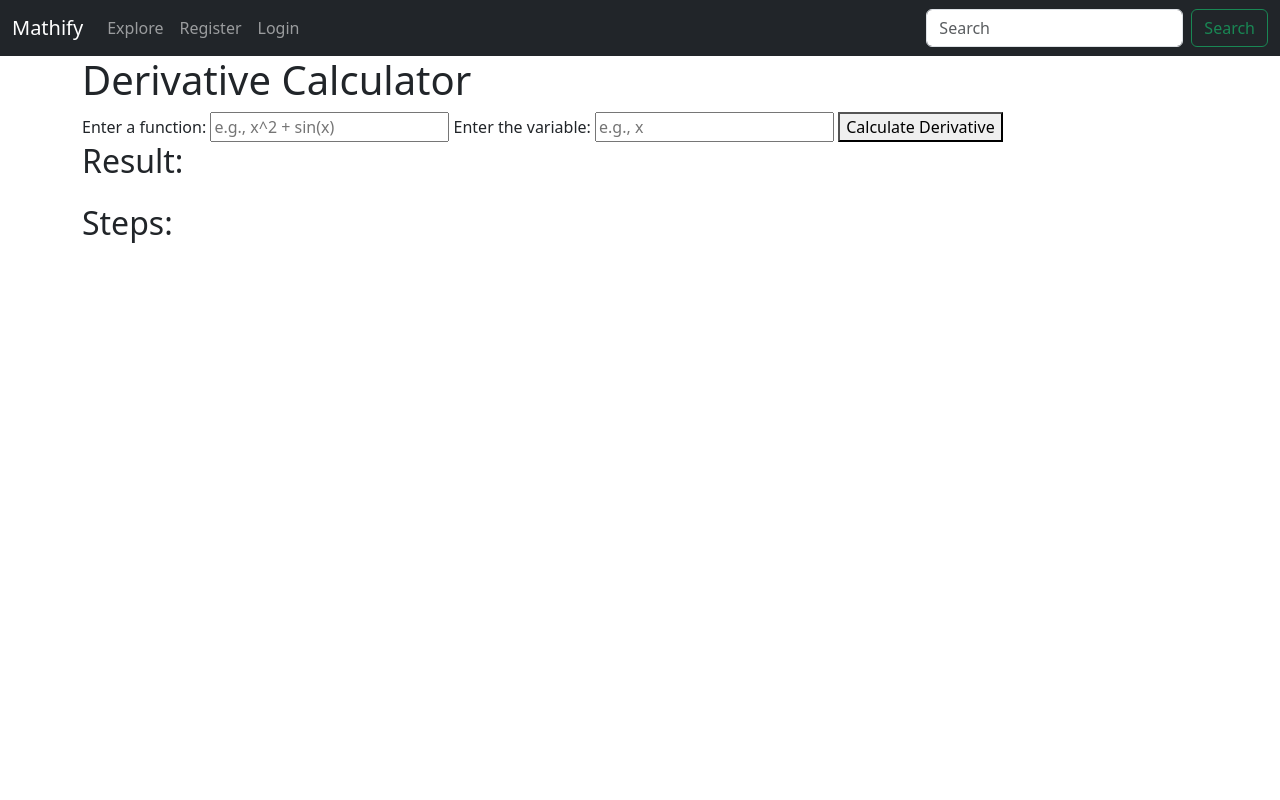
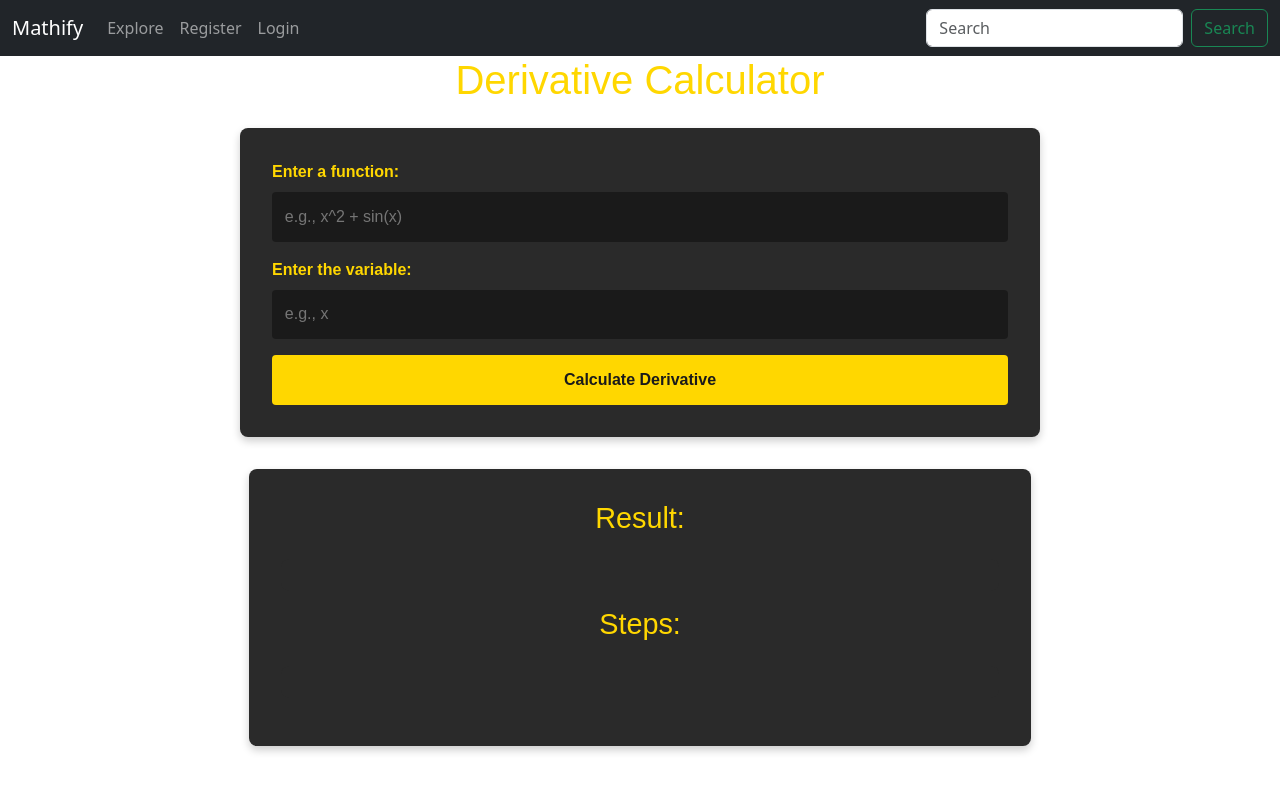
Before and after one commit to Ryan11c/mathify, a Django app: page /derivative-calculator/ in a window 1280 px wide. Run offline with Django 5.2, Linux system fonts and the light colour scheme; data that the repository does not hold is empty; some libraries are stand-ins or nearby versions.

Commit message:
added deriv calculator css

```diff
--- a/myApp/templates/myApp/derivative_calculator.html
+++ b/myApp/templates/myApp/derivative_calculator.html
@@ -6,6 +6,8 @@
 {% endblock %}
 
 {% block content %}
+<link rel="stylesheet" href="{% static 'myApp/css/derivative_calculator.css' %}">
+<div class="deri-body">
     <h1>Derivative Calculator</h1>
     <div class="input-container">
         <label for="function">Enter a function:</label>
@@ -17,11 +19,15 @@
         <button onclick="calculateDerivative()">Calculate Derivative</button>
     </div>
 
+    <div class="output-deriv">
         <h2>Result:</h2>
             <pre id="result"></pre>
 
         <h2>Steps:</h2>
             <pre id="steps"></pre>
+    </div>
+
+</div>
 
 <script src="https://cdnjs.cloudflare.com/ajax/libs/mathjs/11.8.0/math.min.js"></script>
 <script src="{% static 'myApp/js/derivative_calculator.js' %}"></script>
--- /dev/null
+++ b/static/myApp/css/derivative_calculator.css
@@ -0,0 +1,104 @@
+:root {
+    --dark-gray: #1a1a1a;
+    --light-gray: #2a2a2a;
+    --yellow: #ffd700;
+    --text-color: #ffffff;
+}
+
+* {
+    margin: 0;
+    padding: 0;
+    box-sizing: border-box;
+}
+
+.deri-body {
+    background-color: var(--text-color);
+    color: var(--text-color);
+    font-family: Arial, sans-serif;
+    line-height: 1.5;
+}
+
+.input-container {
+    width: 90%;
+    max-width: 800px;
+    margin: 0 auto;
+    padding: 2rem 0;
+}
+
+h1, h2 {
+    text-align: center;
+    margin-bottom: 1.5rem;
+}
+
+h1 {
+    color: var(--yellow);
+    font-size: 2.5rem;
+}
+
+h2 {
+    color: var(--yellow);
+    font-size: 1.8rem;
+}
+
+.input-container {
+    background-color: var(--light-gray);
+    padding: 2rem;
+    border-radius: 8px;
+    box-shadow: 0 4px 8px rgba(0, 0, 0, 0.2);
+    margin-bottom: 2rem;
+}
+
+.input-container label {
+    display: block;
+    margin-bottom: 0.5rem;
+    color: var(--yellow);
+    font-weight: bold;
+}
+
+.input-container input {
+    width: 100%;
+    padding: 0.8rem;
+    border: none;
+    border-radius: 4px;
+    margin-bottom: 1rem;
+    font-size: 1rem;
+    color: var(--text-color);
+    background-color: var(--dark-gray);
+}
+
+.input-container button {
+    width: 100%;
+    padding: 0.8rem;
+    font-size: 1rem;
+    font-weight: bold;
+    color: var(--dark-gray);
+    background-color: var(--yellow);
+    border: none;
+    border-radius: 4px;
+    cursor: pointer;
+    transition: background-color 0.3s ease, transform 0.3s ease;
+}
+
+.input-container button:hover {
+    background-color: #e5c100;
+    transform: translateY(-2px);
+}
+
+.output-deriv {
+    width: 70%;
+    margin: 0 auto;
+    text-align: center;
+    background-color: var(--light-gray);
+    padding: 2rem;
+    border-radius: 8px;
+    box-shadow: 0 4px 8px rgba(0, 0, 0, 0.2);
+}
+
+pre {
+    background-color: var(--light-gray);
+    color: var(--text-color);
+    padding: 1rem;
+    border-radius: 8px;
+    overflow-x: auto;
+    font-family: "Courier New", Courier, monospace;
+}
```
Lines whose indentation alone changed are shown as unchanged.
